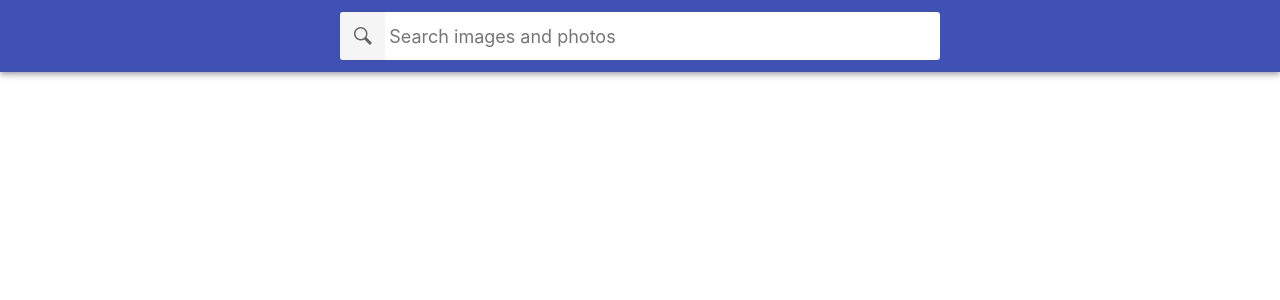
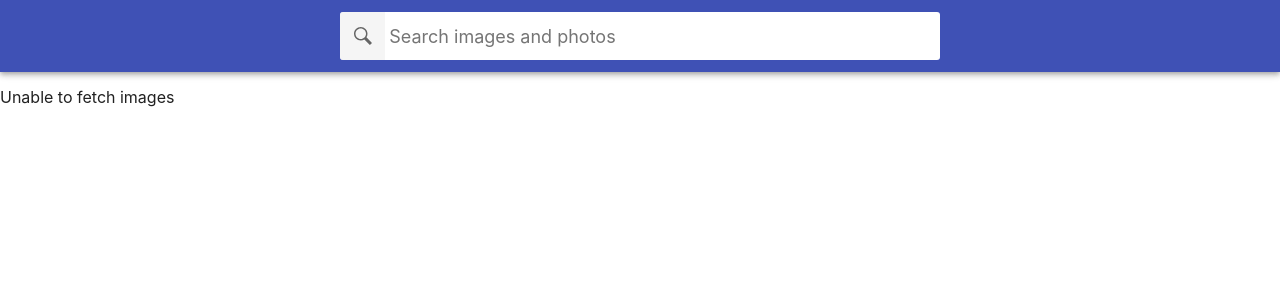
Before and after one commit to annaojdana/goit-react-hw-03-image-finder, a React (Create React App) app: page / in a window 1280 px wide. Both pictures are taken after typing "Sample" into the empty fields and a click on the button "Search". Shown: the top 300 px of the page. Built offline with nearby package versions, Linux system fonts and the light colour scheme; no server answers.

Commit message:
error style

```diff
--- a/src/components/App.jsx
+++ b/src/components/App.jsx
@@ -13,11 +13,20 @@ const INITIAL_STATE = {
   numberOfHits: 0,
   openModal: false,
   isLoading: false,
+  errorMessage:''
 };
 class App extends Component {
   state = {
     ...INITIAL_STATE,
   };
+
+  setErrorMessage = errorMessage =>
+    this.setState(oldState => ({
+      ...oldState,
+      errorMessage: errorMessage,
+    }));
+
+
   setIsLoading = isLoading =>
     this.setState(oldState => ({
       ...oldState,
@@ -33,9 +42,9 @@ class App extends Component {
     getImages(queryValue, initialImagesLimit)
       .then(data => {
         if (data.totalHits === 0) {
-          alert(
-            'Sorry, there are no images matching your search query. Please try again.'
-          );
+         this.setErrorMessage(
+           'Sorry, there are no images matching your search query. Please try again.'
+         );
         }
         this.setIsLoading(false);
         return this.setState(oldState => ({
@@ -49,6 +58,7 @@ class App extends Component {
       .catch(error => {
         this.setIsLoading(false);
         console.log(error);
+        this.setErrorMessage('Unable to fetch images');
       });
   };
 
@@ -70,8 +80,8 @@ class App extends Component {
   };
 
   render() {
-    const { container } = styles;
-    const { images, numberOfHits, isLoading } = this.state;
+    const { container, error } = styles;
+    const { images, numberOfHits, isLoading,errorMessage } = this.state;
     console.log(this.state);
     return (
       <div className={container}>
@@ -88,6 +98,7 @@ class App extends Component {
             </>
           )
         )}
+        {errorMessage && <div className="error">{errorMessage}</div>}
         {}
       </div>
     );
--- a/src/components/App.module.css
+++ b/src/components/App.module.css
@@ -4,3 +4,9 @@
   grid-gap: 16px;
   padding-bottom: 24px;
 }
+.error{
+  text-align: center;
+  font-size: 16px;
+  color: red;
+  font-weight: 600;
+}
```
